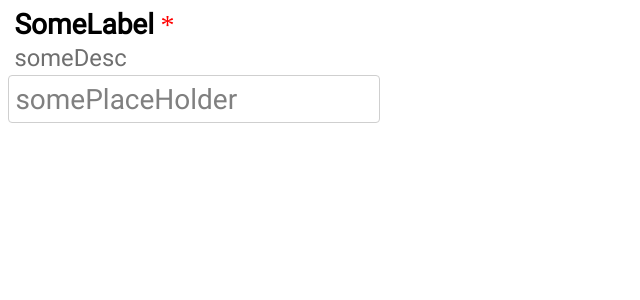
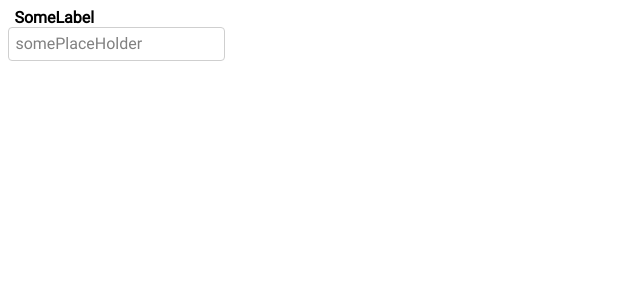
Before and after one commit to eg-bond/forms_hw, a React (Vite) app: page / in a window 1280 px wide. Shown: the top 300 px of the page, without its empty margins (0-640 px from the left). Built offline with nearby package versions, Linux system fonts and the light colour scheme.

Commit message:
refactor: types refactoring
1. types moved to a separate file
2. constant objects replaced with enums

```diff
--- a/src/App.tsx
+++ b/src/App.tsx
@@ -3,18 +3,7 @@ import Input from './components/input/Input'
 function App() {
   return (
     <>
-      <Input
-        placeholder={'somePlaceHolder'}
-        label={'SomeLabel'}
-        description={'someDesc'}
-        // variant='unstyled'
-        // error={'err'}
-        asterisk={true}
-        size='xl'
-        radius='sm'
-
-        // disabled={true}
-      />
+      <Input label={'SomeLabel'} placeholder={'somePlaceHolder'} />
     </>
   )
 }
--- a/src/components/input/Input.tsx
+++ b/src/components/input/Input.tsx
@@ -1,43 +1,11 @@
 import { useId } from 'react'
 import s from './styles.module.css'
-
-type InputOptionsT = {
-  label?: string
-  asterisk?: boolean
-  description?: string
-  placeholder?: string
-  error?: string
-  disabled?: boolean
-  variant?: 'default' | 'filled' | 'unstyled'
-  radius?: 'xs' | 'sm' | 'md' | 'lg' | 'xl'
-  size?: 'xs' | 'sm' | 'md' | 'lg' | 'xl'
-}
-
-type DynamicStyleT = {
-  '--input-size': string
-  '--input-radius': string
-  '--input-value-color': string
-  '--input-placeholder-color': string
-  '--input-border-color': string
-  '--input-outline-color': string
-  '--input-background-color': string
-}
-
-const sizes = {
-  xs: '0.75',
-  sm: '1',
-  md: '1.25',
-  lg: '1.5',
-  xl: '1.75',
-}
-
-const radiuses = {
-  xs: '0.125',
-  sm: '0.25',
-  md: '0.5',
-  lg: '1',
-  xl: '2',
-}
+import {
+  Radiuses,
+  Sizes,
+  type DynamicStyleT,
+  type TextInputOptionsT,
+} from './TextInputTypes'
 
 const colors = {
   placeholder: {
@@ -69,10 +37,10 @@ function Input({
   size = 'sm',
   disabled = false,
   asterisk = false,
-}: InputOptionsT) {
+}: TextInputOptionsT) {
   const dynamicStyle = (): React.CSSProperties & Partial<DynamicStyleT> => {
-    const inputSize = sizes[size]
-    const inputRadius = radiuses[radius]
+    const inputSize = Sizes[size]
+    const inputRadius = Radiuses[radius]
 
     const inputColor = error ? colors.value.error : colors.value.default
 
--- /dev/null
+++ b/src/components/input/TextInputTypes.ts
@@ -0,0 +1,37 @@
+export type TextInputOptionsT = {
+  label?: string
+  asterisk?: boolean
+  description?: string
+  placeholder?: string
+  error?: string
+  disabled?: boolean
+  variant?: 'default' | 'filled' | 'unstyled'
+  radius?: 'xs' | 'sm' | 'md' | 'lg' | 'xl'
+  size?: 'xs' | 'sm' | 'md' | 'lg' | 'xl'
+}
+
+export type DynamicStyleT = {
+  '--input-size': string
+  '--input-radius': string
+  '--input-value-color': string
+  '--input-placeholder-color': string
+  '--input-border-color': string
+  '--input-outline-color': string
+  '--input-background-color': string
+}
+
+export enum Sizes {
+  xs = '0.75',
+  sm = '1',
+  md = '1.25',
+  lg = '1.5',
+  xl = '1.75',
+}
+
+export enum Radiuses {
+  xs = '0.125',
+  sm = '0.25',
+  md = '0.5',
+  lg = '1',
+  xl = '2',
+}
--- a/src/components/input/styles.module.css
+++ b/src/components/input/styles.module.css
@@ -33,6 +33,7 @@
 }
 
 .input {
+  display: block;
   font-family: 'Roboto', sans-serif;
   border: solid 1px var(--input-border-color);
   border-radius: calc(1rem * var(--input-radius));
```
